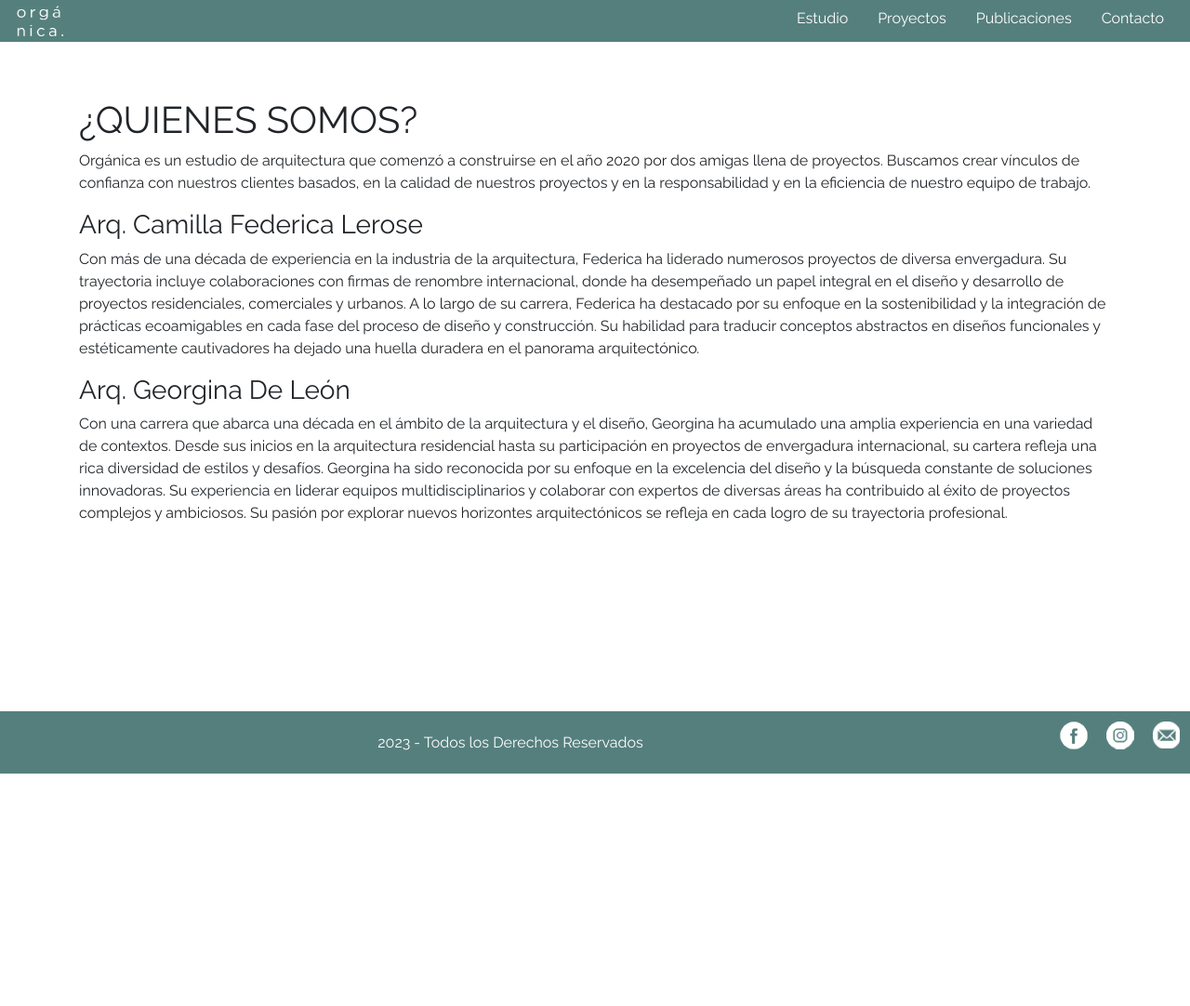
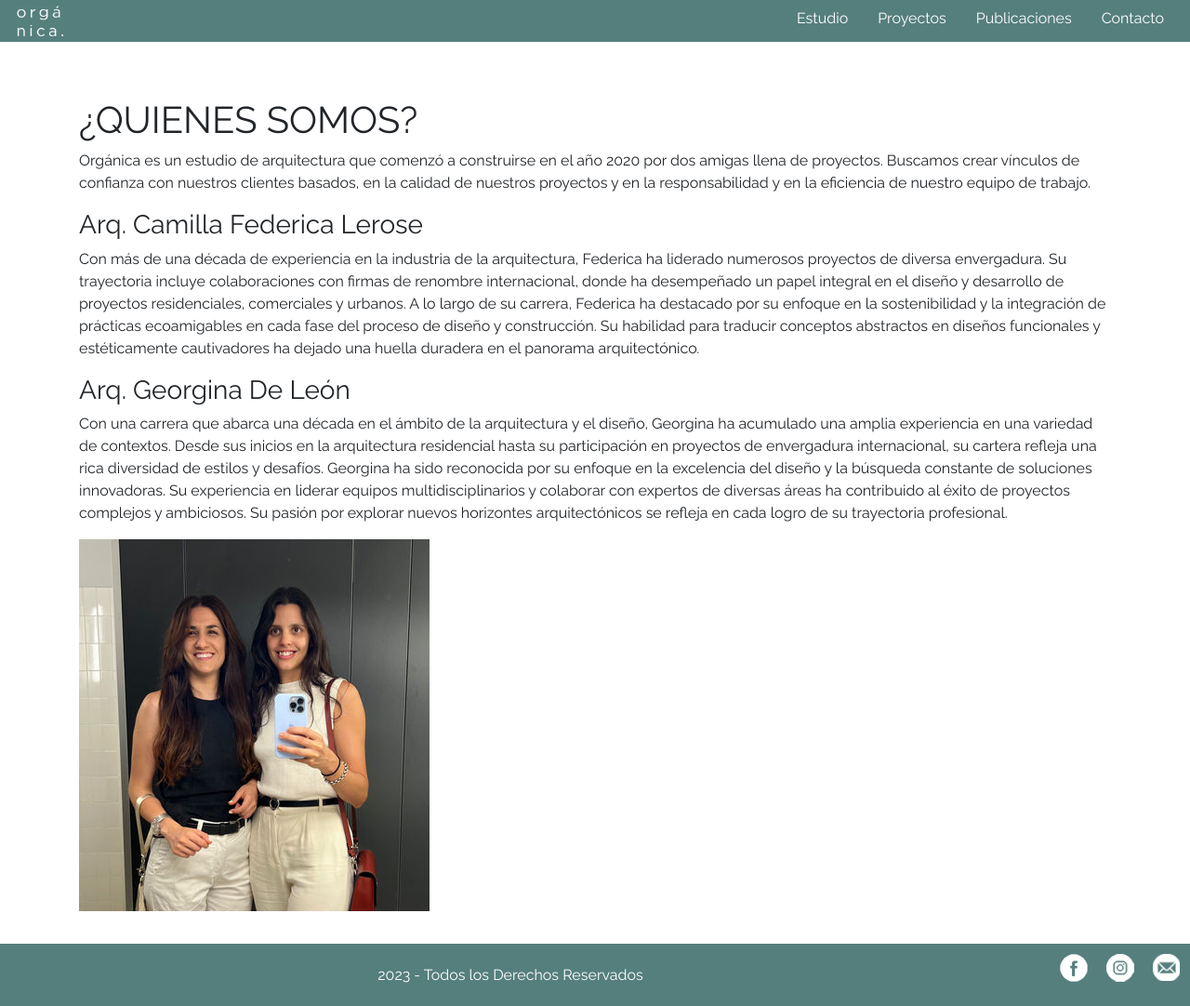
Before and after one commit to emirubinsky/PreEntrega3_Rubinsky, a website: page pages/estudio.html in a window 1280 px wide. Shown: the whole page at 93% size. Before the commit the page ends 832 px from the top, so only its background shows below. Drawn offline with nearby package versions, Linux system fonts and the light colour scheme.

Commit message:
agrego foto presentación

```diff
--- a/pages/estudio.html
+++ b/pages/estudio.html
@@ -94,10 +94,9 @@
             </div>
         </article>
 
-
-
-
-
+        <section class="arquitectas">
+            <img src="../img/georfede1.jpeg" alt="arquitectas">
+        </section>
 
     </main>
 
--- a/scss/componentes/_main.scss
+++ b/scss/componentes/_main.scss
@@ -44,3 +44,7 @@ body {
     margin-top: 55px;
     margin-left: 315px;
   }
+
+  .arquitectas{
+   margin-bottom: 35px;
+  }
```
Also changed, not shown: css/estilo.css, img/georfede1.jpeg (added), 1 other file.
